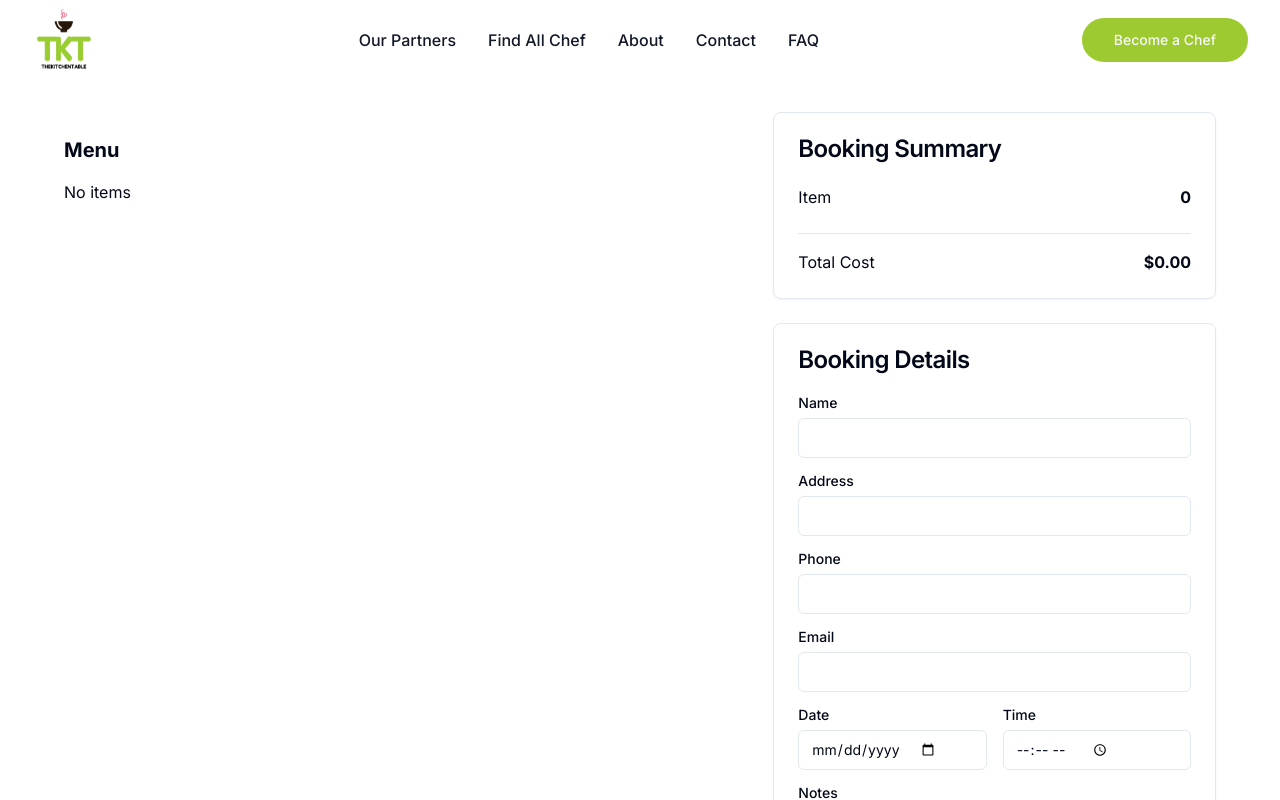
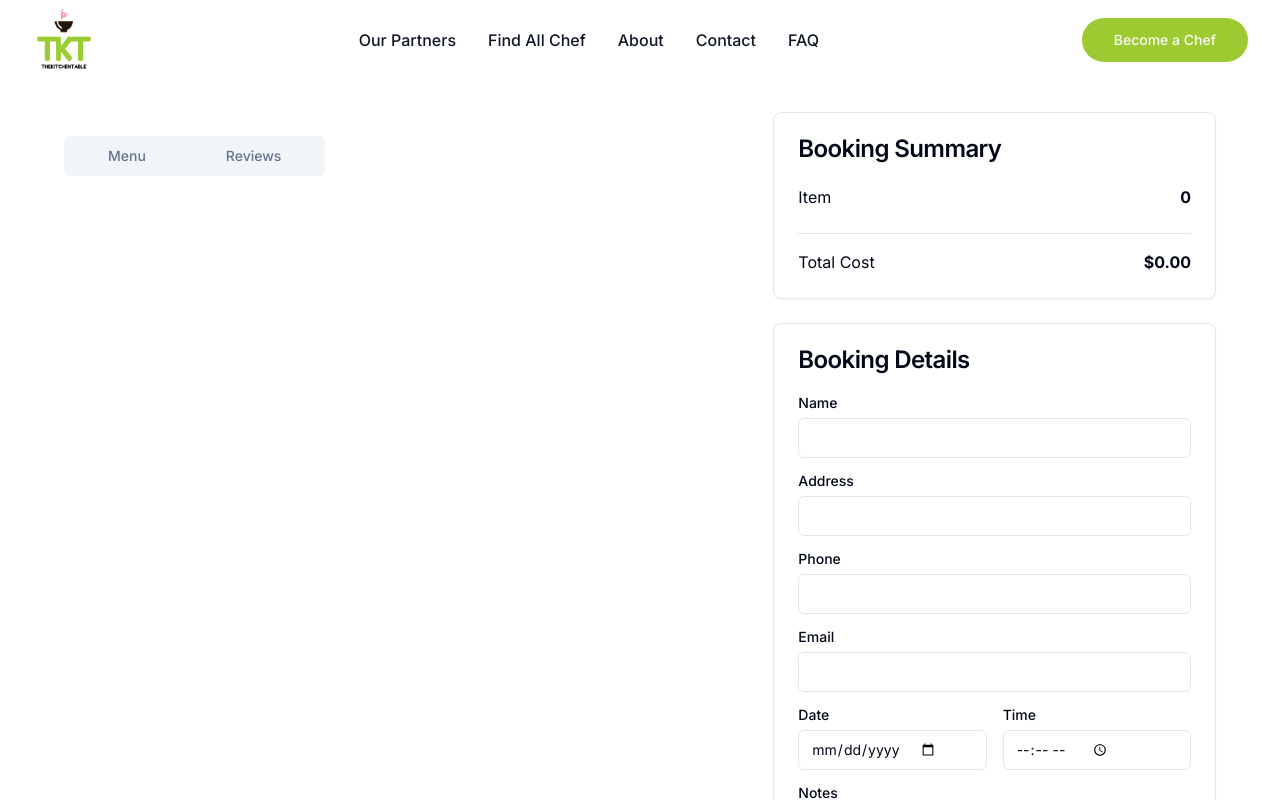
Before and after one commit to zariyatyasin/TKT-eats, a Next.js app: page /findchef/1 in a window 1280 px wide. Shown: the top 800 px of the page. Built offline with nearby package versions, Linux system fonts and the light colour scheme.

Commit message:
chef tab add v 2

```diff
--- a/app/findchef/[id]/page.tsx
+++ b/app/findchef/[id]/page.tsx
@@ -7,6 +7,7 @@
 import { BookingSummary } from "../_utils/booking-summary";
 import { BookingDetails } from "../_utils/booking-confirm";
 import { useToast } from "@/components/ui/use-toast";
+import { Tabs, TabsContent, TabsList, TabsTrigger } from "@/components/ui/tabs";
 
 import { Skeleton } from "@/components/ui/skeleton";
 import KnowTheChef from "../_utils/know-the-chef";
@@ -194,7 +195,13 @@
             )}
           </div>
           <div className="grid gap-4">
-            <h2 className="text-xl font-bold">Menu</h2>
+            <Tabs defaultValue="account" className=" ">
+              <TabsList>
+                <TabsTrigger value="menu">Menu</TabsTrigger>
+                <TabsTrigger value="reviews">Reviews</TabsTrigger>
+              </TabsList>
+              <TabsContent value="menu">
+                <h2 className="text-xl py-6 font-bold">Menu</h2>
                 {isLoading ? (
                   <div className=" space-y-4">
                     <div className="flex md:flex-row items-center space-x-4 flex-col space-y-4  ">
@@ -235,6 +242,21 @@
                     handleAddToBooking={handleAddToBooking}
                   />
                 )}
+              </TabsContent>
+              <TabsContent value="reviews">
+                {isLoading ? (
+                  <div className="flex md:flex-row items-center space-x-4 flex-col space-y-4  ">
+                    <Skeleton className="h-[150px] w-[150px] rounded-md" />
+                    <div className="space-y-2">
+                      <Skeleton className="h-4 w-[250px]" />
+                      <Skeleton className="h-4 w-[200px]" />
+                    </div>
+                  </div>
+                ) : (
+                  <Reviews review={review} />
+                )}
+              </TabsContent>
+            </Tabs>
 
             {/* Image Gallery */}
             {chefData && (
@@ -263,17 +285,6 @@
             isSubmitting={isSubmitting}
           />
         </div>
-        {isLoading ? (
-          <div className="flex md:flex-row items-center space-x-4 flex-col space-y-4  ">
-            <Skeleton className="h-[150px] w-[150px] rounded-md" />
-            <div className="space-y-2">
-              <Skeleton className="h-4 w-[250px]" />
-              <Skeleton className="h-4 w-[200px]" />
-            </div>
-          </div>
-        ) : (
-          <Reviews review={review} />
-        )}
       </div>
     </div>
   );
--- a/app/findchef/_utils/know-the-chef.tsx
+++ b/app/findchef/_utils/know-the-chef.tsx
@@ -26,10 +26,10 @@
   onModalClose,
 }) => {
   return (
-    <section className="rounded-lg grid grid-cols-1 md:grid-cols-2 gap-6 max-w-6xl mx-auto py-24">
+    <section className="rounded-lg grid grid-cols-1 md:grid-cols-2 gap-6 max-w-6xl mx-auto py-6 md:py-14">
       <div className="gap-4">
-        <h2 className="text-3xl font-bold">Know our Chef</h2>
-        <p className="text-muted-foreground">{description && description}</p>
+        <h2 className="text-3xl font-bold mb-2">Know our Chef</h2>
+        <p className="text-muted-foreground ">{description && description}</p>
         <div className="grid mt-2 md:mt-5 gap-2">
           <div className="flex items-center gap-2">
             <span className="text-muted-foreground">{experience}</span>
--- a/app/findchef/_utils/review.tsx
+++ b/app/findchef/_utils/review.tsx
@@ -14,7 +14,7 @@
 
 export default function Reviews({ review }: ReviewsProps) {
   return (
-    <div className="col-span-1 lg:col-span-7">
+    <div className="col-span-1 py-6 lg:col-span-7">
       <h2 className="mb-8 text-2xl font-bold sm:text-3xl">Customer Reviews</h2>
       <div className="space-y-8 sm:space-y-12">
         {review.length > 0 ? (
--- /dev/null
+++ b/components/ui/tabs.tsx
@@ -0,0 +1,55 @@
+"use client";
+
+import * as React from "react";
+import * as TabsPrimitive from "@radix-ui/react-tabs";
+
+import { cn } from "@/lib/utils";
+
+const Tabs = TabsPrimitive.Root;
+
+const TabsList = React.forwardRef<
+  React.ElementRef<typeof TabsPrimitive.List>,
+  React.ComponentPropsWithoutRef<typeof TabsPrimitive.List>
+>(({ className, ...props }, ref) => (
+  <TabsPrimitive.List
+    ref={ref}
+    className={cn(
+      "inline-flex h-10 items-center justify-center rounded-md bg-muted p-1 text-muted-foreground",
+      className
+    )}
+    {...props}
+  />
+));
+TabsList.displayName = TabsPrimitive.List.displayName;
+
+const TabsTrigger = React.forwardRef<
+  React.ElementRef<typeof TabsPrimitive.Trigger>,
+  React.ComponentPropsWithoutRef<typeof TabsPrimitive.Trigger>
+>(({ className, ...props }, ref) => (
+  <TabsPrimitive.Trigger
+    ref={ref}
+    className={cn(
+      "inline-flex bg-none  items-center justify-center whitespace-nowrap rounded-sm px-10 py-1.5 text-sm font-medium ring-offset-background transition-all focus-visible:outline-none focus-visible:ring-2 focus-visible:ring-ring focus-visible:ring-offset-2 disabled:pointer-events-none disabled:opacity-50 data-[state=active]:bg-background data-[state=active]:text-foreground data-[state=active]:shadow-sm",
+      className
+    )}
+    {...props}
+  />
+));
+TabsTrigger.displayName = TabsPrimitive.Trigger.displayName;
+
+const TabsContent = React.forwardRef<
+  React.ElementRef<typeof TabsPrimitive.Content>,
+  React.ComponentPropsWithoutRef<typeof TabsPrimitive.Content>
+>(({ className, ...props }, ref) => (
+  <TabsPrimitive.Content
+    ref={ref}
+    className={cn(
+      "mt-2 ring-offset-background focus-visible:outline-none focus-visible:ring-2 focus-visible:ring-ring focus-visible:ring-offset-2",
+      className
+    )}
+    {...props}
+  />
+));
+TabsContent.displayName = TabsPrimitive.Content.displayName;
+
+export { Tabs, TabsList, TabsTrigger, TabsContent };
--- a/package.json
+++ b/package.json
@@ -16,6 +16,7 @@
     "@radix-ui/react-label": "^2.1.0",
     "@radix-ui/react-separator": "^1.1.0",
     "@radix-ui/react-slot": "^1.1.0",
+    "@radix-ui/react-tabs": "^1.1.0",
     "@radix-ui/react-toast": "^1.2.1",
     "@vercel/analytics": "^1.3.1",
     "@vercel/speed-insights": "^1.0.12",
```
Also changed, not shown: 1 other file (tests, documents, lock files or other folders). Lines whose indentation alone changed are shown as unchanged.
